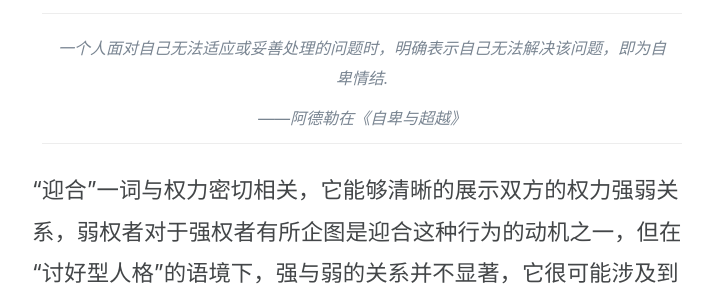
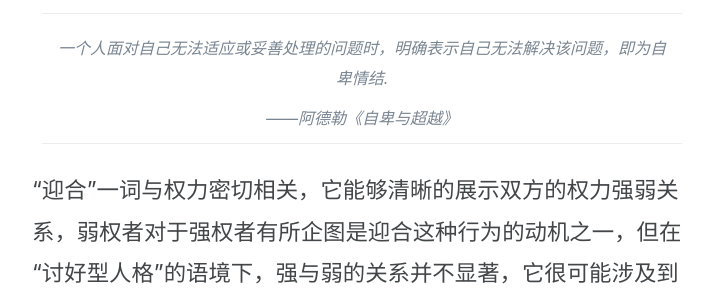
Before and after one commit to gaotianchi/gaotianchi.github.io, a Jekyll site: the page built from _posts/2025-05-09-analyzing-my-people-pleasant-personality.md, in a window 1280 px wide and 900 px high, scrolled down 7195 px. Shown: the part 152-452 px from the top of the window, without its empty margins (278-997 px from the left). Built offline with Jekyll 4.4.1, drawn with Linux system fonts in a browser that asks for light colours; comment, search, counter and statistics services are not loaded.

Commit message:
vault backup: 2025-05-09 14:53:08

```diff
--- a/_posts/2025-05-09-analyzing-my-people-pleasant-personality.md
+++ b/_posts/2025-05-09-analyzing-my-people-pleasant-personality.md
@@ -74,7 +74,7 @@ title: 剖析我的讨好型人格，探究这种人格的来源
 
 > 一个人面对自己无法适应或妥善处理的问题时，明确表示自己无法解决该问题，即为自卑情结.
 >
->——阿德勒在《自卑与超越》
+>——阿德勒《自卑与超越》
 
 “迎合”一词与权力密切相关，它能够清晰的展示双方的权力强弱关系，弱权者对于强权者有所企图是迎合这种行为的动机之一，但在“讨好型人格”的语境下，强与弱的关系并不显著，它很可能涉及到的是一对在经济、教育和认知水平都基本持平的人，在他们之间产生迎合关系，一个容易想到的状况是某一方对自己进行了贬低，他自认为自己低人一等，尽管他说不出自己为什么低人一等，但这种“自己总是低人一等”的观念是构成他个人价值观的重要组成部分。
 
```
